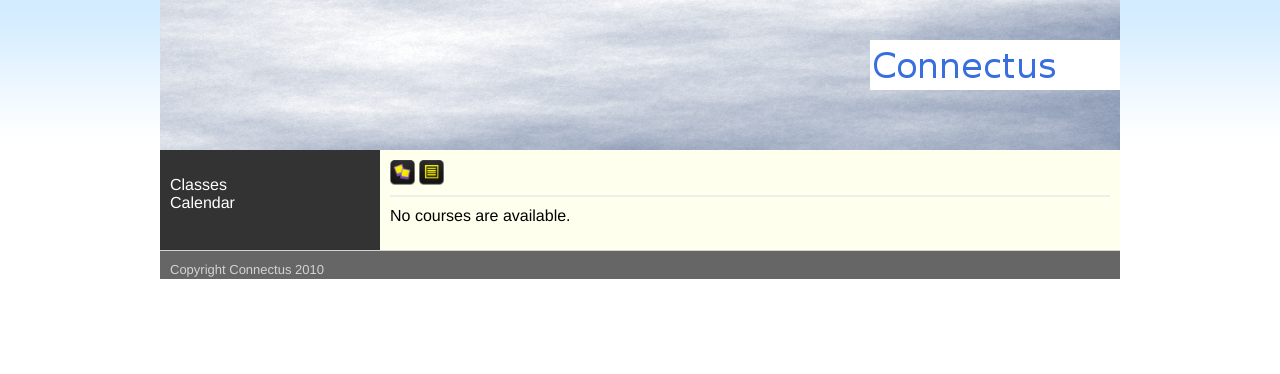
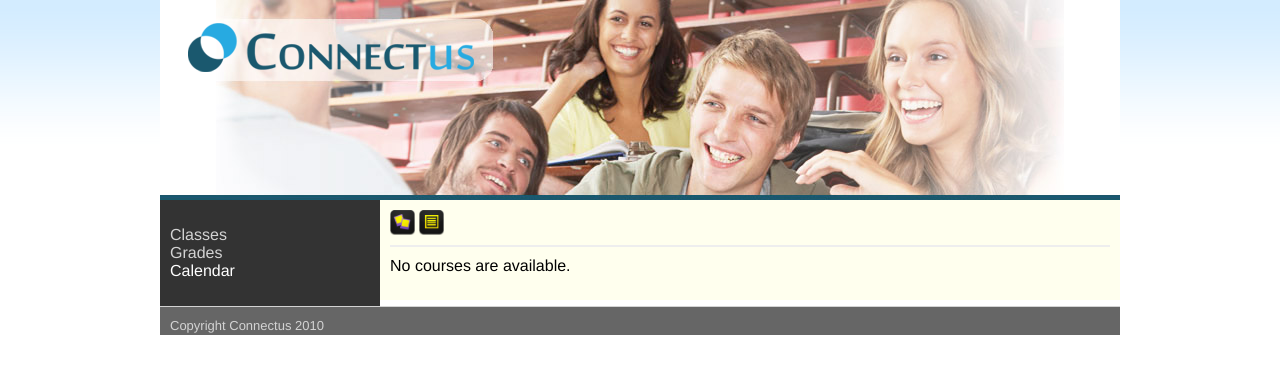
Before and after one commit to ejaury/connectus, a Django app: template templates/courses/index.html in a window 1280 px wide. Shown: the top 374 px of the page. Run offline with Django 3.2, Linux system fonts and the light colour scheme; the template is opened without the code that fills it, so the values that code supplies are empty.

Commit message:
Added a nicer header and Connectus logo.
Added links to Course sidebar.

```diff
--- a/courses/views.py
+++ b/courses/views.py
@@ -6,7 +6,9 @@ from connectus.grades.models import GradeForm
 
 def index(req):
   all_courses = Course.objects.all().order_by('-id')
-  return render_to_response('courses/index.html', { 'all_courses': all_courses})
+  return render_to_response('courses/index.html',
+                            { 'all_courses': all_courses },
+                            context_instance=RequestContext(req))
 
 def grades(req, course_id):
   course = Course.objects.get(id=course_id)
--- a/media/css/style.css
+++ b/media/css/style.css
@@ -8,6 +8,11 @@ body {
   background: white url('images/body-bg.gif') repeat-x top left;
   font-family: "Myriad Pro", Helvetica, Verdana, Arial, Sans-serif;
   font-size: medium;
+}
+
+a {
+  color: lightgrey;
+  text-decoration: none;
 }
 
 h1 {
@@ -30,7 +35,7 @@ table.course thead th {
 }
 
 #page-container {
-  background: white;
+  background: white;/*url("/site_media/css/images/drop_shadow.png") repeat-y;*/
   /* center this div */
   margin: auto;
   width: 960px;
@@ -38,9 +43,17 @@ table.course thead th {
 
 #header {
   background: black
-              url(images/header_bg.png);
-  height: 150px;
+              url("images/header_blank.jpg");
+  height: 200px;
   color: white;
+}
+
+#header #logo {
+  margin: 0;
+  padding: 0;
+  float: left;
+  margin-top: 23px;
+  padding-left: 26px;
 }
 
 #mid-wrapper {
@@ -123,3 +136,7 @@ table.course thead th {
 #footer a:hover {
   color: lightblue;
 }
+
+#header #logo a img {
+  border: none;
+}
--- a/templates/base/base.html
+++ b/templates/base/base.html
@@ -32,13 +32,17 @@
   <div id="static-nav"></div>
   <div id="page-container">
     <div id="header">
-      <img class="logo" alt="Connectus" src="/site_media/css/images/connectus_logo.png"></img>
+      <div id="logo">
+        <a href="/"><img alt="Connectus" src="/site_media/css/images/logo_small.png"></img></a>
+      </div>
     </div>
     <div id="mid-wrapper">
       <div id="sidebar">
         <div class="padding">
           <dl>
-            <dt id="classes">Classes</dt>
+            <dt id="sidebar_classes">
+              <a href="{% url connectus.courses.views.index %}">Classes</a>
+            </dt>
               {% for course in courses %}
               <dd>
                 <a href="{% url connectus.courses.views.grades course.id %}">
@@ -46,7 +50,10 @@
                 </a>
               </dd>
               {% endfor %}
-            <dt id="calendar">Calendar</dt>
+            <dt id="sidebar_grades">
+              <a href="{% url connectus.grades.views.index %}">Grades</a>
+            </dt>
+            <dt id="sidebar_calendar">Calendar</dt>
           </dl>
         </div>
       </div>
```
Also changed, not shown: media/css/images/header_blank.jpg (added), media/css/images/logo_small.png (added).
